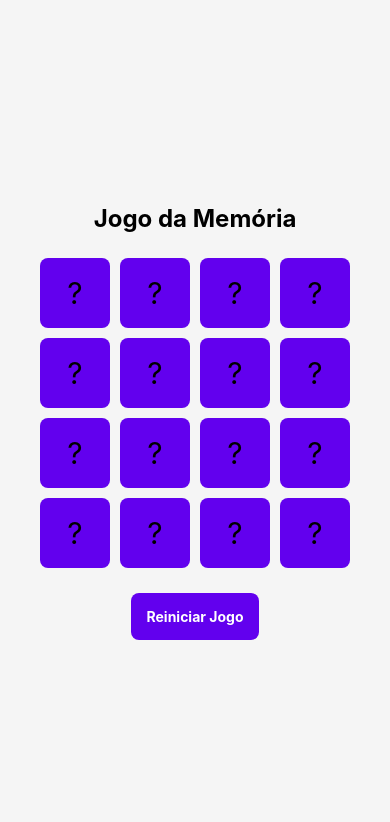
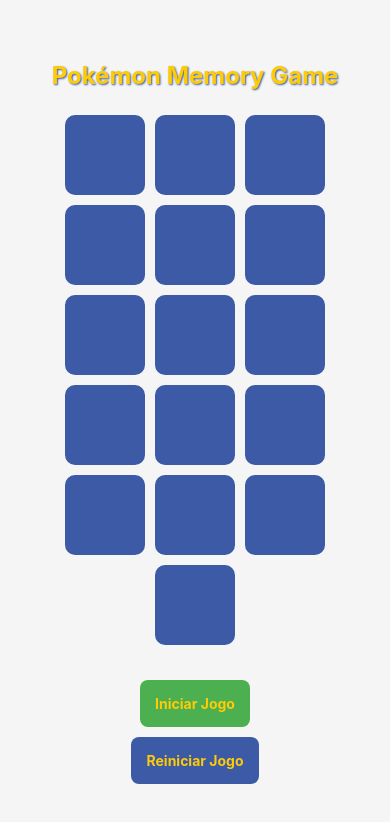
Before and after one commit to MuriloDeSouza/Jogo_da_Memoria, a React Native app in the folder JogodaMemoria/: screen / in a window 390 px wide. Shown: the top 822 px of the page. Built offline with nearby package versions, Linux system fonts and the light colour scheme.

Commit message:
criando o app certinho com o feedback do zé

```diff
--- a/JogodaMemoria/src/components/MemoryGame.js
+++ b/JogodaMemoria/src/components/MemoryGame.js
@@ -1,45 +1,72 @@
 import React, { useState, useEffect } from 'react';
-import { View, Text, TouchableOpacity, StyleSheet, Alert } from 'react-native';
+import { View, Text, TouchableOpacity, StyleSheet, Alert, Image } from 'react-native';
 
 const MemoryGame = () => {
-  // Emojis para o jogo (pares de cartas)
-  const emojis = ['🐶', '🐱', '🐭', '🐹', '🐰', '🦊', '🐻', '🐼'];
+  const pokemonIds = [1, 4, 7, 25, 39, 54, 66, 129];
 
-  // Duplica os emojis para formar pares e embaralha
   const [cards, setCards] = useState([]);
   const [flipped, setFlipped] = useState([]);
   const [solved, setSolved] = useState([]);
-  const [disabled, setDisabled] = useState(false);
+  const [disabled, setDisabled] = useState(true); // Começa desabilitado até iniciar o jogo
+  const [gameStarted, setGameStarted] = useState(false); // Controla se o jogo foi iniciado
+  const [showAllCards, setShowAllCards] = useState(false); // Controla a exibição temporária de todas as cartas
 
-  // Inicializa o jogo
   useEffect(() => {
-    initializeGame();
+    prepareGame();
   }, []);
 
-  const initializeGame = () => {
-    // Duplica e embaralha as cartas
-    const pairedEmojis = [...emojis, ...emojis];
-    const shuffled = pairedEmojis
+  const getPokemonImageUrl = (id) => {
+    return `https://raw.githubusercontent.com/PokeAPI/sprites/master/sprites/pokemon/other/official-artwork/${id}.png`;
+  };
+
+  const prepareGame = () => {
+    // Cria pares de Pokémons
+    const pokemonPairs = pokemonIds.reduce((acc, id) => {
+      return [...acc, { id: `${id}-1`, pokemonId: id }, { id: `${id}-2`, pokemonId: id }];
+    }, []);
+
+    // Embaralha as cartas
+    const shuffled = pokemonPairs
       .sort(() => Math.random() - 0.5)
-      .map((emoji, index) => ({ id: index, emoji, flipped: false }));
+      .map((card, index) => ({
+        ...card,
+        uniqueId: index,
+        flipped: false
+      }));
 
     setCards(shuffled);
     setFlipped([]);
     setSolved([]);
+    setDisabled(true);
+    setGameStarted(false);
   };
 
-  const handleCardPress = (id) => {
-    // Evita cliques enquanto animação está ocorrendo
-    if (disabled) return;
+  const startGame = () => {
+    setGameStarted(true);
+    setShowAllCards(true);
 
-    // Não faz nada se a carta já está virada ou resolvida
-    if (flipped.includes(id) || solved.includes(id)) return;
+    // Mostra todas as cartas por 3 segundos
+    const allCardIds = cards.map(card => card.uniqueId);
+    setFlipped(allCardIds);
 
-    // Vira a carta
-    const newFlipped = [...flipped, id];
+    setTimeout(() => {
+      setShowAllCards(false);
+      setFlipped([]);
+      setDisabled(false); // Habilita o jogo após esconder as cartas
+    }, 3000); // 3 segundos para memorizar
+  };
+
+  const initializeGame = () => {
+    prepareGame();
+  };
+
+  const handleCardPress = (uniqueId) => {
+    if (disabled || !gameStarted) return;
+    if (flipped.includes(uniqueId) || solved.includes(uniqueId)) return;
+
+    const newFlipped = [...flipped, uniqueId];
     setFlipped(newFlipped);
 
-    // Verifica se formou um par
     if (newFlipped.length === 2) {
       setDisabled(true);
       checkForMatch(newFlipped);
@@ -47,14 +74,14 @@ const MemoryGame = () => {
   };
 
   const checkForMatch = (flippedCards) => {
-    const [first, second] = flippedCards;
+    const [firstId, secondId] = flippedCards;
+    const firstCard = cards.find(card => card.uniqueId === firstId);
+    const secondCard = cards.find(card => card.uniqueId === secondId);
 
-    if (cards[first].emoji === cards[second].emoji) {
-      // Par encontrado!
-      setSolved([...solved, first, second]);
+    if (firstCard.pokemonId === secondCard.pokemonId) {
+      setSolved([...solved, firstId, secondId]);
       resetTurn();
     } else {
-      // Não é par, volta as cartas após 1 segundo
       setTimeout(resetTurn, 1000);
     }
   };
@@ -63,9 +90,8 @@ const MemoryGame = () => {
     setFlipped([]);
     setDisabled(false);
 
-    // Verifica se o jogo acabou
-    if (solved.length + 2 === cards.length) {
-      Alert.alert('Parabéns!', 'Você completou o jogo!', [
+    if (solved.length + 2 === cards.length && cards.length > 0) {
+      Alert.alert('Parabéns!', 'Você encontrou todos os Pokémons!', [
         { text: 'Jogar Novamente', onPress: initializeGame }
       ]);
     }
@@ -73,29 +99,39 @@ const MemoryGame = () => {
 
   return (
     <View style={styles.container}>
-      <Text style={styles.title}>Jogo da Memória</Text>
+      <Text style={styles.title}>Pokémon Memory Game</Text>
 
       <View style={styles.board}>
         {cards.map((card) => (
           <TouchableOpacity
-            key={card.id}
+            key={card.uniqueId}
             style={[
               styles.card,
-              flipped.includes(card.id) || solved.includes(card.id)
+              (flipped.includes(card.uniqueId) || solved.includes(card.uniqueId) || showAllCards
                 ? styles.cardFlipped
                 : styles.cardBack
-            ]}
-            onPress={() => handleCardPress(card.id)}
-            disabled={solved.includes(card.id)}
+              )]}
+            onPress={() => handleCardPress(card.uniqueId)}
+            disabled={solved.includes(card.uniqueId) || !gameStarted}
           >
-            <Text style={styles.cardText}>
-              {flipped.includes(card.id) || solved.includes(card.id)
-                ? card.emoji
-                : '?'}
-            </Text>
+            {(flipped.includes(card.uniqueId) || solved.includes(card.uniqueId) || showAllCards ? (
+              <Image
+                source={{ uri: getPokemonImageUrl(card.pokemonId) }}
+                style={styles.pokemonImage}
+                resizeMode="contain"
+              />
+            ) : (
+              <Text style={styles.cardText}>?</Text>
+             ))}
           </TouchableOpacity>
         ))}
       </View>
+
+      {!gameStarted && (
+        <TouchableOpacity style={[styles.button, styles.startButton]} onPress={startGame}>
+          <Text style={styles.buttonText}>Iniciar Jogo</Text>
+        </TouchableOpacity>
+      )}
 
       <TouchableOpacity style={styles.button} onPress={initializeGame}>
         <Text style={styles.buttonText}>Reiniciar Jogo</Text>
@@ -116,6 +152,10 @@ const styles = StyleSheet.create({
     fontSize: 24,
     fontWeight: 'bold',
     marginBottom: 20,
+    color: '#ffcb05',
+    textShadowColor: '#3c5aa6',
+    textShadowOffset: { width: 1, height: 1 },
+    textShadowRadius: 2,
   },
   board: {
     flexDirection: 'row',
@@ -124,31 +164,42 @@ const styles = StyleSheet.create({
     marginBottom: 20,
   },
   card: {
-    width: 70,
-    height: 70,
+    width: 80,
+    height: 80,
     margin: 5,
-    borderRadius: 8,
+    borderRadius: 10,
     alignItems: 'center',
     justifyContent: 'center',
+    backgroundColor: '#fff',
+    borderWidth: 2,
+    borderColor: '#3c5aa6',
   },
   cardBack: {
-    backgroundColor: '#6200ee',
+    backgroundColor: '#3c5aa6',
   },
   cardFlipped: {
     backgroundColor: '#fff',
-    borderWidth: 2,
-    borderColor: '#6200ee',
   },
   cardText: {
-    fontSize: 30,
+    fontSize: 24,
+    color: '#3c5aa6',
+    fontWeight: 'bold',
+  },
+  pokemonImage: {
+    width: 70,
+    height: 70,
   },
   button: {
-    backgroundColor: '#6200ee',
+    backgroundColor: '#3c5aa6',
     padding: 15,
     borderRadius: 8,
+    marginTop: 10,
+  },
+  startButton: {
+    backgroundColor: '#4CAF50', // Cor diferente para o botão de iniciar
   },
   buttonText: {
-    color: '#fff',
+    color: '#ffcb05',
     fontWeight: 'bold',
   },
 });
```
